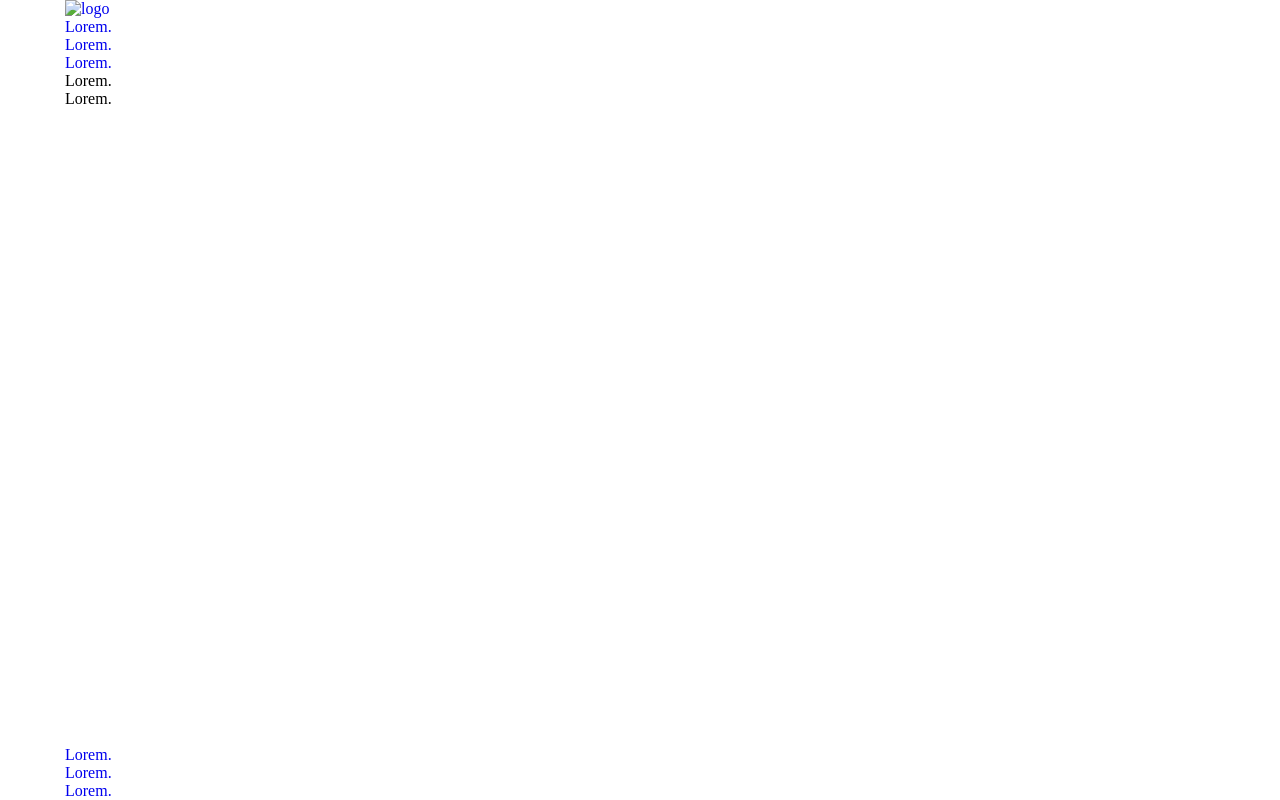
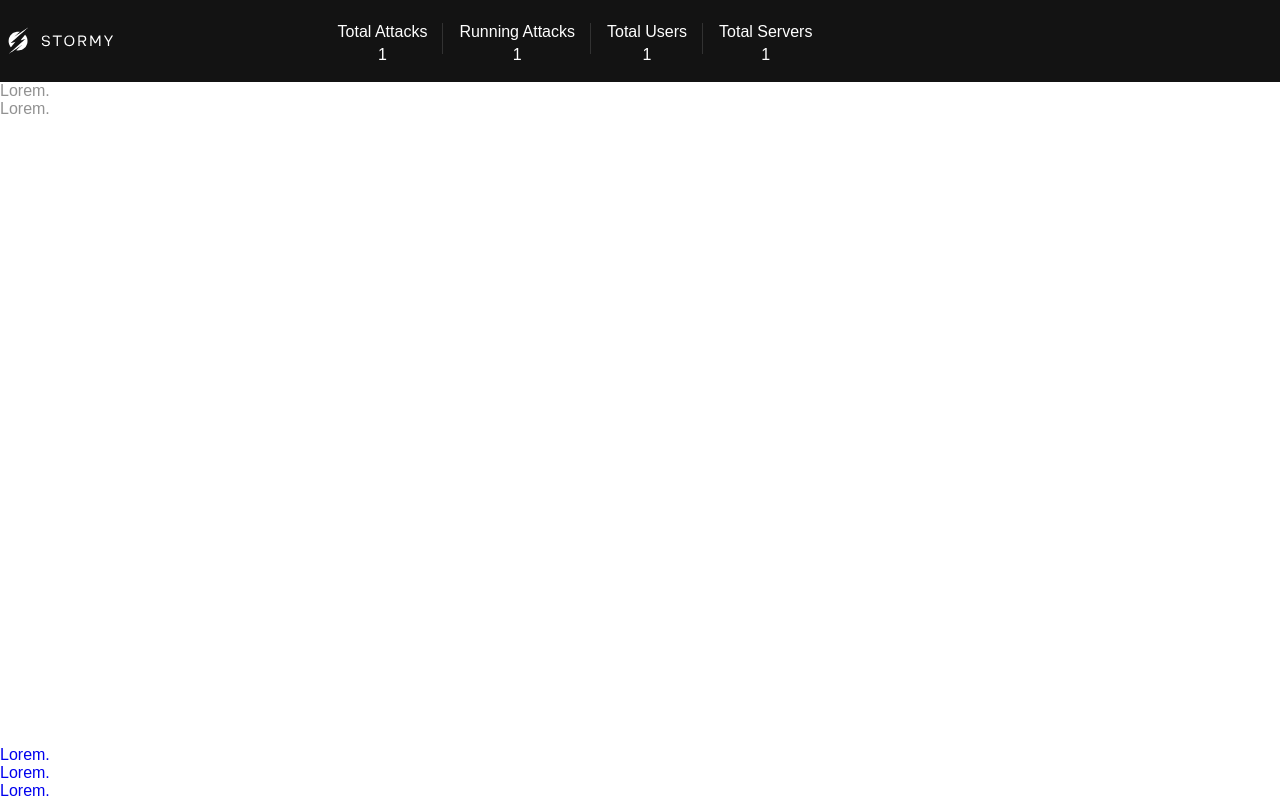
Before and after one commit to kosm-dev/stormy, a website: page app/index.html in a window 1280 px wide. Drawn offline with nearby package versions, Linux system fonts and the light colour scheme; files that its build step writes are made by us from their sources; files whose address does not match are found by name.

Commit message:
added header

```diff
--- a/app/index.html
+++ b/app/index.html
@@ -6,49 +6,72 @@
   <meta http-equiv="X-UA-Compatible" content="IE=edge">
   <meta name="viewport" content="width=device-width, initial-scale=1.0">
   <link rel="stylesheet" href="css/style.min.css">
-  <title>Document</title>
+  <title>Stormy</title>
 </head>
 
 <body>
 
 
   <div class="wrapper">
+
+
     <header class="header">
 
-      <div class="container">
         <div class="header__inner">
+
           <a class="header__logo logo" href="#">
-            <img class="logo__img" src="" alt="logo">
+            <img class="logo__img" src="images/logo.svg" alt="logo">
           </a>
 
-          <!-- <div class="burger">
-              <span></span>
-            </div> -->
+          <div class="header__items">
 
-          <nav class="header__menu menu">
-            <ul class="menu__list">
-              <li class="menu__list-item">
-                <a class="menu__list-link" href="#">
-                  Lorem.
-                </a>
-              </li>
-              <li class="menu__list-item">
-                <a class="menu__list-link" href="#">
-                  Lorem.
-                </a>
-              </li>
-              <li class="menu__list-item">
-                <a class="menu__list-link" href="#">
-                  Lorem.
-                </a>
-              </li>
-            </ul>
-          </nav>
+            <div class="header__nav-item nav-item">
+              <div class="nav-item__title">
+                Total Attacks
+              </div>
+              <div class="nav-item__value">
+                1
+              </div>
+            </div>
+
+            <div class="header__nav-item nav-item">
+              <div class="nav-item__title">
+                Running Attacks
+              </div>
+              <div class="nav-item__value">
+                1
+              </div>
+            </div>
+
+
+            <div class="header__nav-item nav-item">
+              <div class="nav-item__title">
+                Total Users
+              </div>
+              <div class="nav-item__value">
+                1
+              </div>
+            </div>
+
+            <div class="header__nav-item nav-item">
+              <div class="nav-item__title">
+                Total Servers
+              </div>
+              <div class="nav-item__value">
+                1
+              </div>
+            </div>
+
+
+          </div>
+
 
         </div>
-      </div>
+
 
     </header>
+
+
     <main class="main">
 
       <section class="main__section section">
--- a/app/scss/_fonts.scss
+++ b/app/scss/_fonts.scss
@@ -1,9 +1,41 @@
 @font-face {
-  font-family: 'Roboto-Regular';
+  font-family: 'Gilroy';
   font-weight: 400;
   font-style: normal;
-  src: local('Roboto-Regular'),
-    url('../fonts/Roboto-Regular.woff2') format('woff2'),
-    url('../fonts/Roboto-Regular.woff') format('woff');
+  src: local('Gilroy Regular'),
+    url('../fonts/Gilroy-Regular.woff2') format('woff2'),
+    url('../fonts/Gilroy-Regular.woff') format('woff');
   font-display: swap;
 }
+
+
+@font-face {
+  font-family: 'Gilroy';
+  font-weight: 700;
+  font-style: normal;
+  src: local('Gilroy Bold'),
+    url('../fonts/Gilroy-Bold.woff2') format('woff2'),
+    url('../fonts/Gilroy-Bold.woff') format('woff');
+  font-display: swap;
+}
+
+
+@font-face {
+  font-family: 'Soliden Trial';
+  font-weight: 400;
+  font-style: normal;
+  src: local('Soliden Trial Regular'),
+    url('../fonts/Soliden-Trial-Regular.woff2') format('woff2'),
+    url('../fonts/Soliden-Trial-Regular.woff') format('woff');
+  font-display: swap;
+}
+
+@font-face {
+  font-family: 'Soliden Trial';
+  font-weight: 700;
+  font-style: normal;
+  src: local('Soliden Trial Regular'),
+    url('../fonts/Soliden-Trial-Regular.woff2') format('woff2'),
+    url('../fonts/Soliden-Trial-Regular.woff') format('woff');
+  font-display: swap;
+}
--- a/app/scss/_global.scss
+++ b/app/scss/_global.scss
@@ -3,7 +3,14 @@ body {
   height: 100%;
 }
 
-body {}
+body {
+  @extend %soliden-400;
+  color: $default;
+  font-size: 16px;
+  line-height: normal;
+  min-width: 320px;
+  overflow-x: hidden;
+}
 
 .lock {
   overflow: hidden;
@@ -31,65 +38,72 @@ body {}
   flex: 0 0 auto;
 }
 
-.container {
-  max-width: 1180px;
-  width: 100%;
-  margin: 0 auto;
-  padding: 0 15px;
-}
+// .container {
+//   max-width: 1180px;
+//   width: 100%;
+//   margin: 0 auto;
+//   padding: 0 15px;
+// }
 
-// style
+// .container-fluid {
+//   max-width: 1950px;
+//   width: 100%;
+//   margin: 0 auto;
+//   padding: 0 15px;
+// }
 
-// burger
-.burger {
-  position: relative;
-  display: none;
-  width: 30px;
-  height: 20px;
-  cursor: pointer;
-  // z-index: 11;
-}
+// // style
 
-.burger::before,
-.burger::after {
-  content: "";
-  background: linear-gradient(90deg, #ec656d 0%, #ef914f 100%);
-  position: absolute;
-  width: 100%;
-  height: 2px;
-  left: 0;
-  transition: all 0.3s;
-}
+// // burger
+// .burger {
+//   position: relative;
+//   display: none;
+//   width: 30px;
+//   height: 20px;
+//   cursor: pointer;
+//   // z-index: 11;
+// }
 
-.burger::before {
-  top: 0;
-}
+// .burger::before,
+// .burger::after {
+//   content: "";
+//   background: linear-gradient(90deg, #ec656d 0%, #ef914f 100%);
+//   position: absolute;
+//   width: 100%;
+//   height: 2px;
+//   left: 0;
+//   transition: all 0.3s;
+// }
 
-.burger::after {
-  bottom: 0;
-}
+// .burger::before {
+//   top: 0;
+// }
 
-.burger span {
-  display: block;
-  position: absolute;
-  background: linear-gradient(90deg, #ec656d 0%, #ef914f 100%);
-  top: 9px;
-  left: 0;
-  width: 100%;
-  height: 2px;
-  transition: all 0.3s;
-}
+// .burger::after {
+//   bottom: 0;
+// }
 
-.burger--active::before {
-  transform: rotate(45deg);
-  top: 9px;
-}
+// .burger span {
+//   display: block;
+//   position: absolute;
+//   background: linear-gradient(90deg, #ec656d 0%, #ef914f 100%);
+//   top: 9px;
+//   left: 0;
+//   width: 100%;
+//   height: 2px;
+//   transition: all 0.3s;
+// }
 
-.burger--active::after {
-  transform: rotate(-45deg);
-  bottom: 9px;
-}
+// .burger--active::before {
+//   transform: rotate(45deg);
+//   top: 9px;
+// }
 
-.burger--active span {
-  transform: scale(0);
-}
+// .burger--active::after {
+//   transform: rotate(-45deg);
+//   bottom: 9px;
+// }
+
+// .burger--active span {
+//   transform: scale(0);
+// }
--- a/app/scss/_vars.scss
+++ b/app/scss/_vars.scss
@@ -5,3 +5,28 @@ $lg: 992px;
 $md: 768px;
 $sm: 576px;
 $xs: 374px;
+
+// colors
+
+$default: #929292;
+
+
+%gilroy-400{
+  font-family: 'Gilroy', sans-serif;
+  font-weight: 400;
+}
+
+%gilroy-700{
+  font-family: 'Gilroy', sans-serif;
+  font-weight: 700;
+}
+
+%soliden-400{
+  font-family: 'Soliden Trial', sans-serif;
+  font-weight: 400;
+}
+
+%soliden-700{
+  font-family: 'Soliden Trial', sans-serif;
+  font-weight: 700;
+}
--- /dev/null
+++ b/app/scss/parts/header/_header.scss
@@ -0,0 +1,57 @@
+.header {
+  padding-top: 23px;
+  padding-bottom: 18px;
+  background-color: #131313;
+
+  &__inner {
+    display: flex;
+    width: 100%;
+    max-width: 1755px;
+    margin: 0 auto;
+  }
+  &__logo {
+  }
+  &__items {
+    display: flex;
+    gap: 0 16px;
+    margin: 0 auto;
+    padding: 0 15px;
+    transform: translateX(-114px);
+  }
+  &__nav-item {
+    padding-right: 16px;
+  }
+}
+.logo {
+  &__img {
+    width: 100%;
+    max-width: 136px;
+  }
+}
+.nav-item {
+  position: relative;
+  font-size: 16px;
+  line-height: normal;
+  color: #fff;
+  text-align: center;
+  &:after {
+    content: "";
+    position: absolute;
+    top: 0;
+    right: 0;
+    width: 1px;
+    height: 31px;
+    background: #323232;
+  }
+  &:last-child:after{
+    display: none;
+  }
+  &__title {
+    margin-bottom: 5px;
+    color: #fff;
+    @extend %soliden-400;
+  }
+  &__value {
+    @extend %gilroy-400;
+  }
+}
--- a/app/scss/style.scss
+++ b/app/scss/style.scss
@@ -4,4 +4,6 @@
 @import "libs";
 @import "global";
 
-@import "media";
+
+@import "parts/header/header";
+@import "parts/top/top";
```
Also changed, not shown: app/js/main.min.js (+1 -1 lines), app/images/logo.svg (added), app/scss/parts/top/_top.scss (added).
